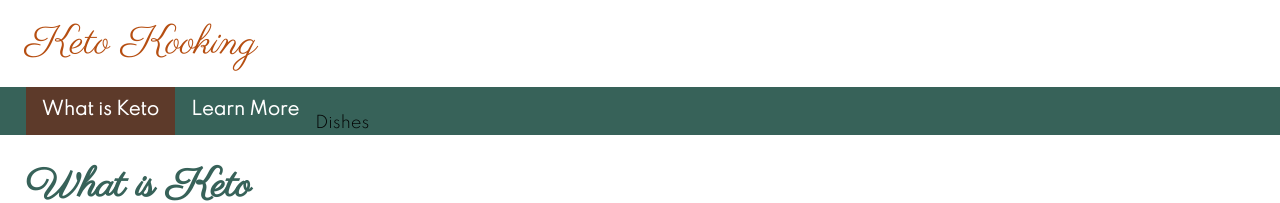
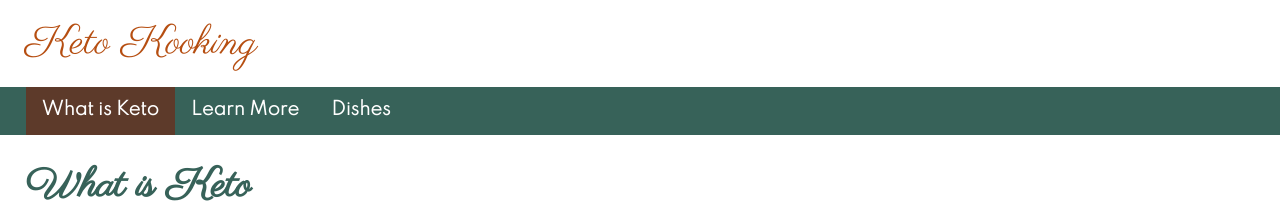
Before and after one commit to tessaeversole8/dwdd1600, a plain HTML site: page 05follow-along/index.html in a window 1280 px wide. Shown: the top 203 px of the page. Drawn offline with Linux system fonts and the light colour scheme.

Commit message:
style not on dishes

```diff
--- a/05follow-along/index.html
+++ b/05follow-along/index.html
@@ -23,7 +23,7 @@
         <ul>
             <li class="active"><a href="index.html">What is Keto</a></li>
             <li><a href="#">Learn More</a></li>
-            <li><a href="dishes.html"></a>Dishes</li>
+            <li><a href="dishes.html">Dishes</a></li>
 
         </ul>
     </nav>
```
